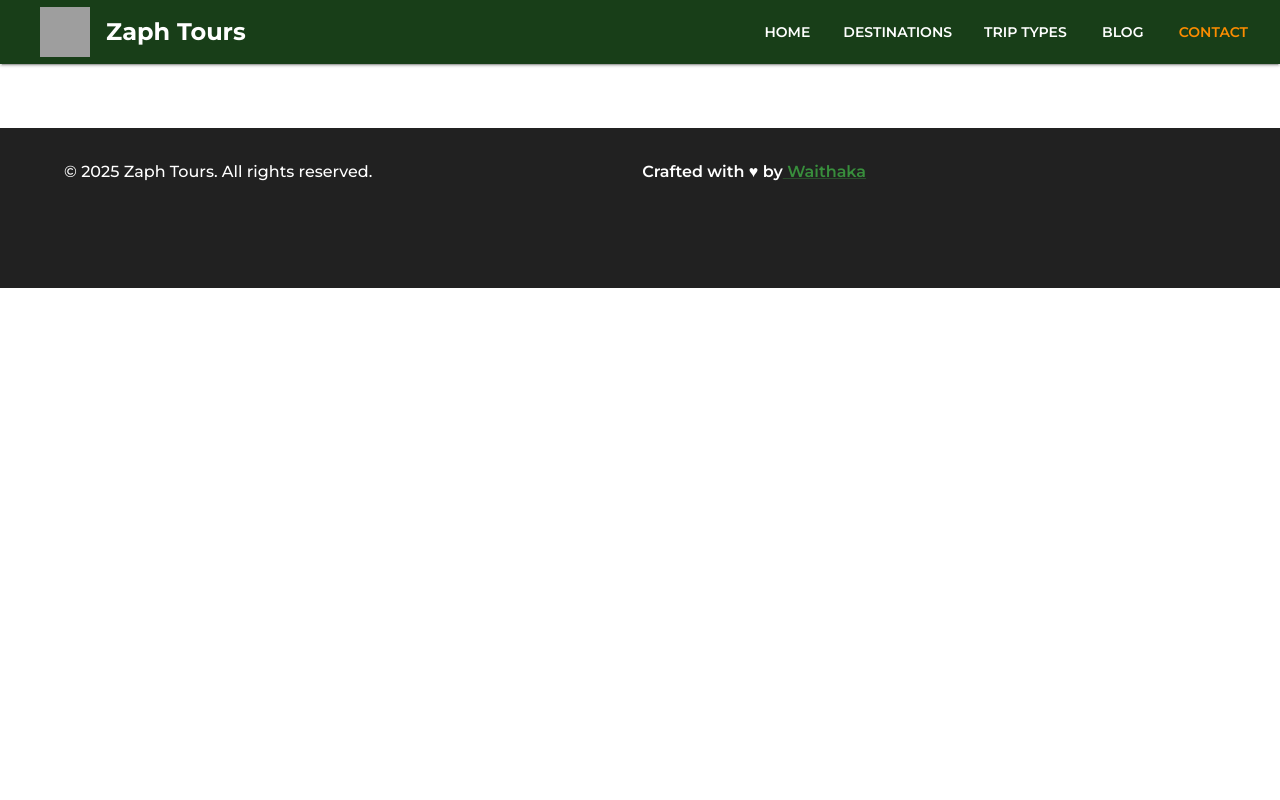
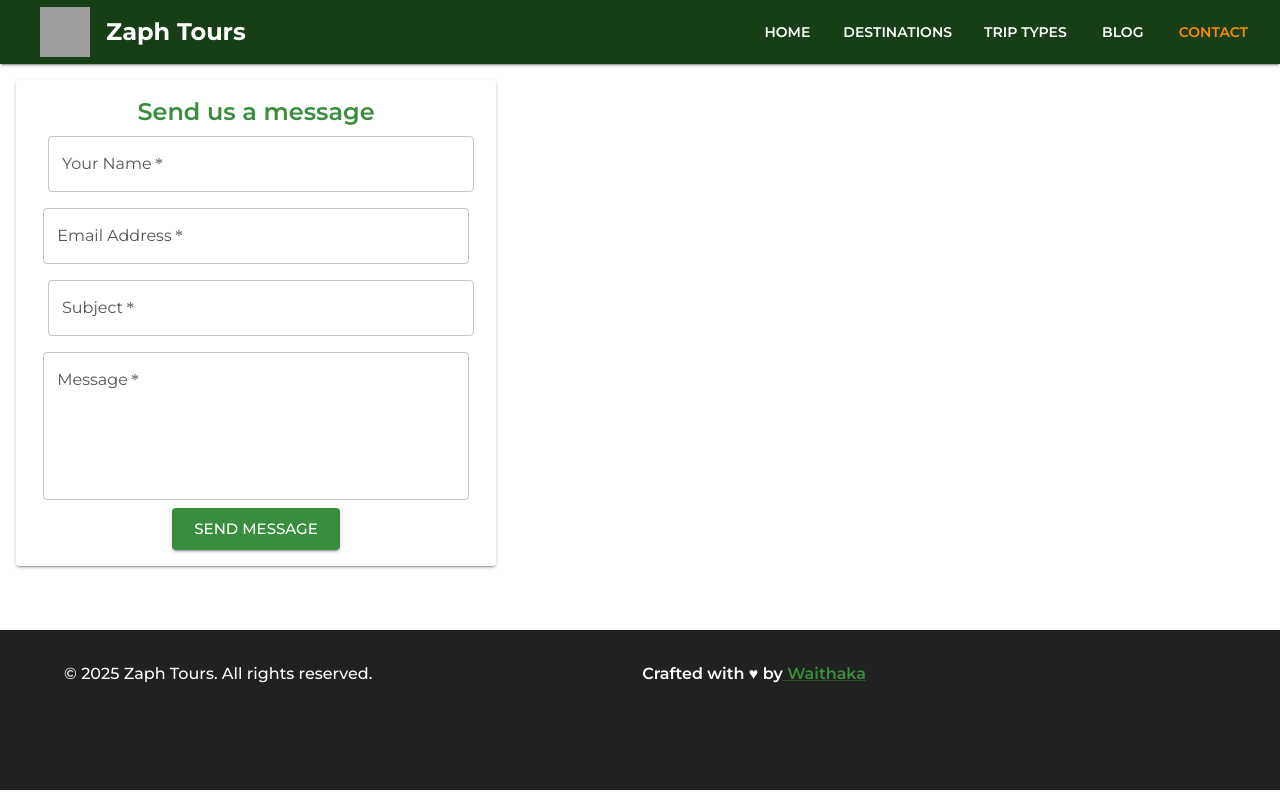
Before and after one commit to WaithakaGuru/Zaph-Tours, a React (Vite) app: page /contact in a window 1280 px wide. Built offline with nearby package versions, Linux system fonts and the light colour scheme; grey boxes are pictures that could not be loaded; some icons are missing.

Commit message:
Add contact form

```diff
--- a/src/pages/ContactPage.tsx
+++ b/src/pages/ContactPage.tsx
@@ -1,10 +1,25 @@
-import { Grade } from "@mui/icons-material"
 import { Button, Grid, Paper, Typography, TextField, Box } from "@mui/material"
 
 function ContactPage() {
   return (
     <>
+      <Paper component={'form'} elevation={2} sx={{
+        width:'30rem', p:2, m:2, display: 'flex', flexDirection: 'column'
+        }} >
+        <Typography variant="h5" color="primary" align="center" fontWeight={600}>
+          Send us a message
+        </Typography>
+        <TextField type="text" variant="outlined" placeholder="Enter your name"
+         label="Your Name" required  sx={{mx: 2, my: 1, width: '95%'}}/>
+        <TextField type="text"  variant="outlined" placeholder="Enter your email addres"
+        label="Email Address"  required sx={{mx: 'auto', my: 1,width: '95%'}} />
+        <TextField type="text" variant="outlined" label="Subject"
+        sx={{mx: 2, my: 1, width: '95%'}}  required />
+        <TextField type="text" multiline minRows={5} label="Message" sx={{mx:'auto', my:1, width: '95%'}}
+        placeholder="Type your message here" required/>
 
+        <Button type="submit" variant="contained" size="large" sx={{mx: 'auto'}}>Send Message</Button>
+      </Paper>
     </>
   )
 }
```
